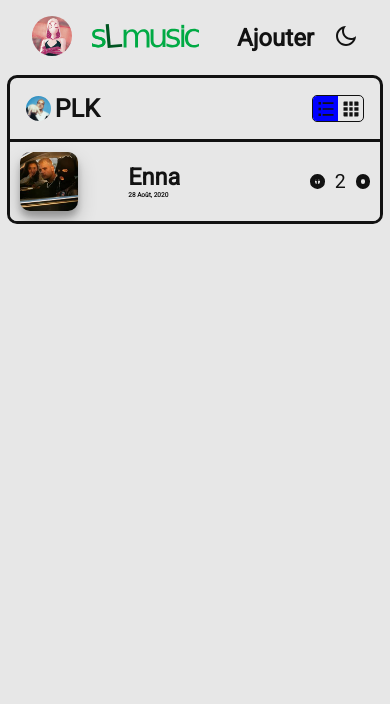
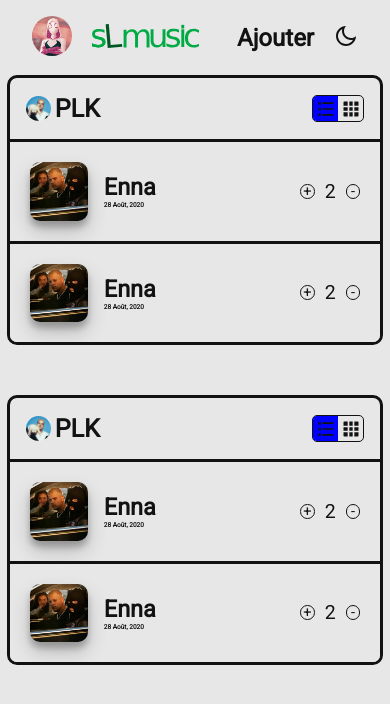
Before and after one commit to spiderLambo/sLworld, a Vue app: page / in a window 390 px wide. Shown: the top 704 px of the page. Built offline with nearby package versions, Linux system fonts and the light colour scheme.

Commit message:
responsive update

```diff
--- a/src/App.vue
+++ b/src/App.vue
@@ -1,6 +1,7 @@
 <template>
   <Header />
   <main>
+    <Artist />
     <Artist />
   </main>
 </template>
@@ -11,10 +12,13 @@ import Artist from './components/Artist.vue';
 </script>
 
 <style lang="scss" scoped>
+$gap: 50px;
+
 main {
   display: flex;
   flex-direction: column;
   justify-content: center;
   align-items: center;
+  gap: $gap;
 }
 </style>
--- a/src/components/Artist.vue
+++ b/src/components/Artist.vue
@@ -16,6 +16,7 @@
             </div>
         </header>
 
+        <Project />
         <Project />
     </section>
 </template>
--- a/src/components/Project.vue
+++ b/src/components/Project.vue
@@ -1,6 +1,6 @@
 <template>
     <section class="project">
-        <img src="../assets/test/cover.jpeg" alt="cover">
+        <img src="../assets/test/cover.jpeg" alt="Cover de Enna" title="Enna">
         <div class="info">
             <h1>Enna</h1>
             <h3>28 Août, 2020</h3>
@@ -17,24 +17,30 @@
 
 <style scoped lang="scss">
 $g: 10;
-$gap: $g * $g * 0.5;
+$gap: $g * 0.4;
 $height: 15vw;
 
 .project {
   border: none;
   border-radius: 0;
   border-top: 3px solid;
-  padding: #{$g}px;
+  padding: calc(#{$g}px * 2);
   display: flex;
   align-items: center;
-  gap: #{$gap}px;
+  gap: #{$gap}vw;
   width: auto;
 
   > img {
     border-radius: 10px;
-    height: $height;
-    width: $height;
+    height: calc(#{$height});
+    width: calc(#{$height});
     box-shadow: 0 10px 20px rgba(0,0,0,0.19), 0 6px 6px rgba(0,0,0,0.23);
+
+    &:hover {
+      transform: scale(1.05);
+      transition: transform 0.3s ease-in-out;
+    }
+
   }
 
   .info {
@@ -56,7 +62,7 @@ $height: 15vw;
     > button {
       background: none;
       border-radius: 50%;
-      border: 5px solid;
+      border: .5vw solid;
       height: calc($height / 4);
       width: calc($height / 4);
       cursor: pointer;
@@ -64,9 +70,6 @@ $height: 15vw;
       justify-content: center;
       align-items: center;
       font-size: calc($height / 4);
-      // line-height: calc($height / 4);
-      // line-height: 1;
-      // font-family: monospace;
 
       span {
         display: inline-block;
@@ -77,13 +80,13 @@ $height: 15vw;
         background: none;
       }
 
-      &:first-child span {
-        transform: translateY(-1px);
-      }
+      // &:first-child span {
+      //   transform: translateY(-1px);
+      // }
 
-      &:last-child span {
-        transform: translateY(-3px);
-      }
+      // &:last-child span {
+      //   transform: translateY(-3px);
+      // }
     }
   }
 }
```
